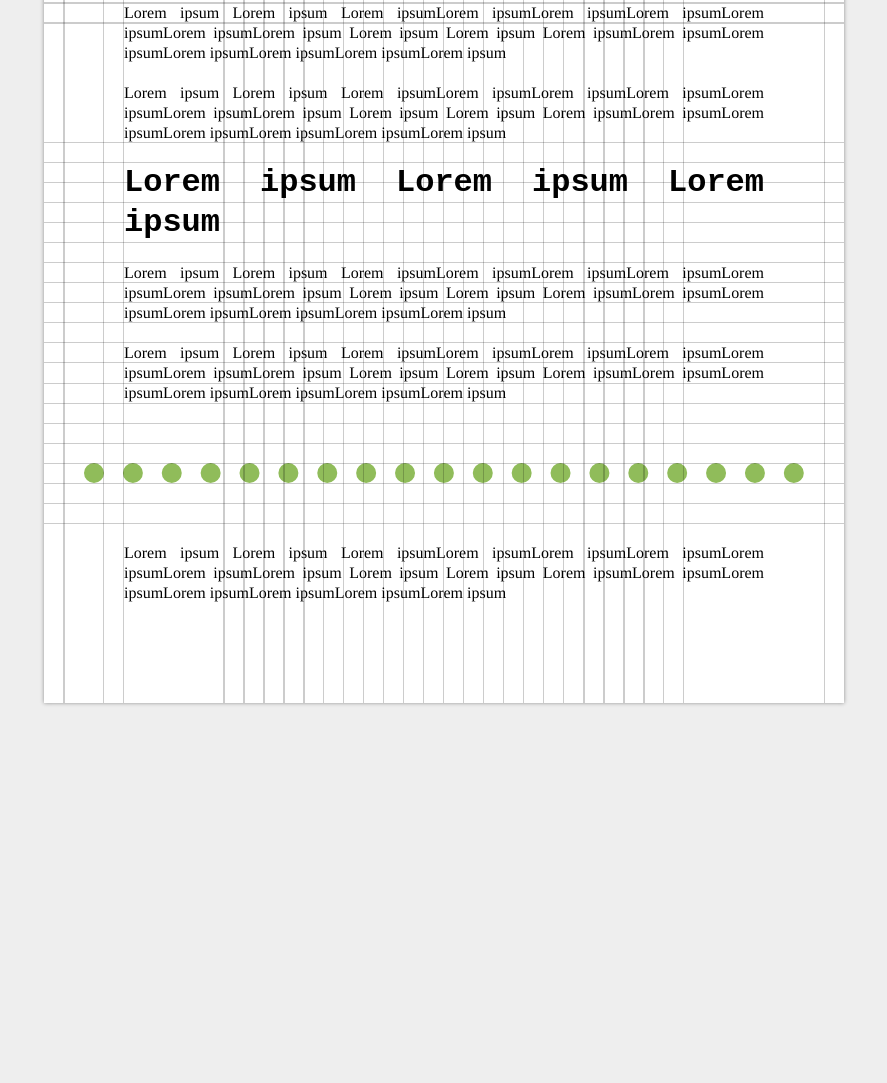
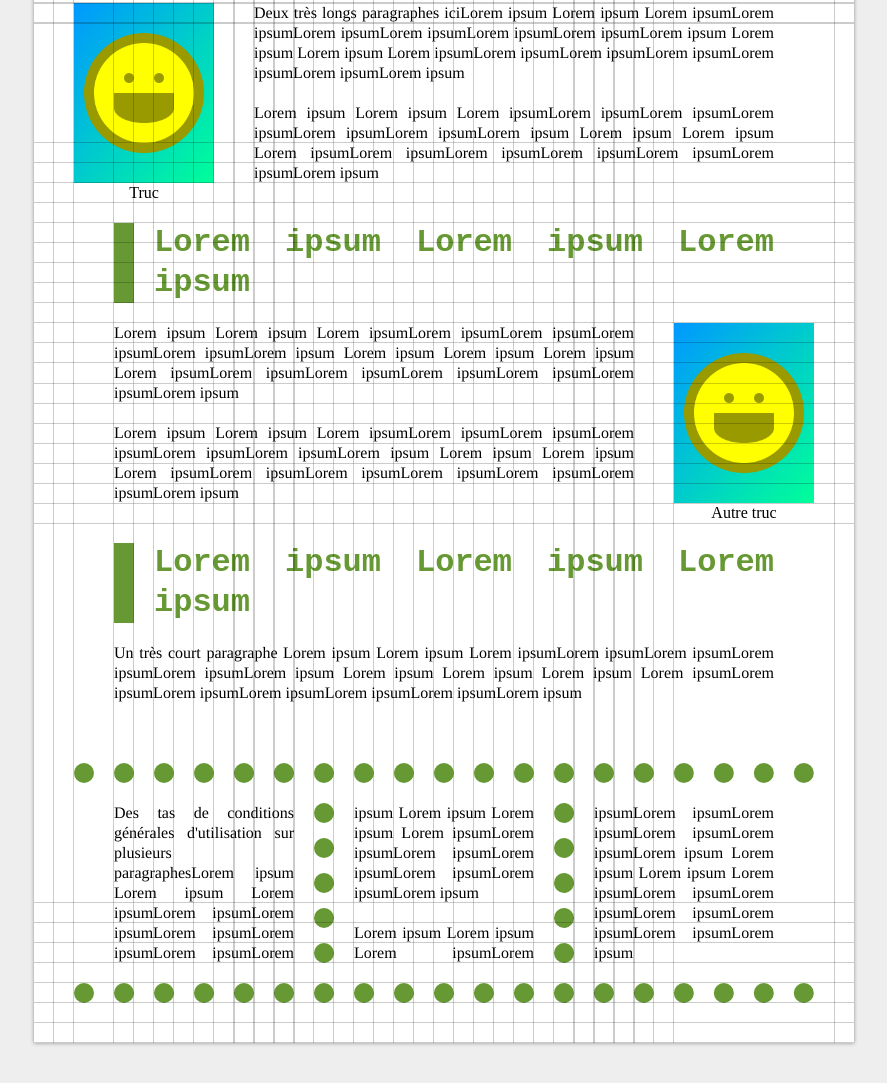
Before and after one commit to PolariTOON/web-academy, a website: page practical-works/css_1/correction.html in a window 1280 px wide. Shown: the part 637-1720 px from the top of the page, without its empty margins (196-1083 px from the left). Before the commit the page ends 1380 px from the top, so only its background shows below. Drawn offline with Linux system fonts and the light colour scheme.

Commit message:
Un peu plus de diversité dans le TP CSS

```diff
--- /dev/null
+++ b/practical-works/css_1/correction.css
@@ -0,0 +1,74 @@
+html {
+    background: #eee;
+}
+body {
+    width: 740px;
+    margin: 40px auto;
+    padding: 40px;
+    background: #fff;
+    box-shadow: 0 0 4px #0006;
+    line-height: 1.25;
+    font-size: 16px;
+}
+header {
+    padding: 40px;
+    border-radius: 40px 120px;
+    background-color: #693;
+}
+main {
+    padding: 40px;
+}
+footer {
+    border-top: 20px dotted #693;
+    border-bottom: 20px dotted #693;
+}
+h1 {
+    margin: 20px 0;
+    color: #dfe;
+    font-family: "Arial", sans-serif;
+    text-shadow: 0 0 4px #0009;
+    text-align: center;
+    font-size: 3em;
+}
+h2 {
+    clear: both;
+    margin: 20px 0;
+    padding-left: 20px;
+    border-left: 20px solid currentColor;
+    color: #693;
+    font-family: "Courier New", monospace;
+    font-size: 2em;
+    text-align: justify;
+}
+p {
+    margin: 20px 0;
+    font-family: "Times", serif;
+    font-size: 1em;
+    text-align: justify;
+}
+img {
+    display: block;
+}
+figcaption {
+    text-align: center;
+}
+.left {
+    float: left;
+    margin: 0 40px 20px -40px;
+}
+.right {
+    float: right;
+    margin: 0 -40px 20px 40px;
+}
+#cgu {
+    column-count: 3;
+    column-gap: 60px;
+    column-rule: 20px dotted #693;
+    padding: 20px 40px;
+}
+#cgu > :first-child {
+    margin-top: 0;
+}
+#cgu > :last-child {
+    margin-bottom: 0;
+}
--- a/practical-works/css_1/correction.html
+++ b/practical-works/css_1/correction.html
@@ -1,12 +1,12 @@
 <!DOCTYPE html>
 <html dir="ltr" lang="fr">
     <head>
-		<title>Club de chateaux de cartes</title>
+        <title>Club de châteaux de cartes</title>
         <meta charset="utf-8"/>
         <meta name="viewport" content="width=device-width, user-scalable=no"/>
         <meta name="theme-color" content="#c33"/>
+        <link rel="stylesheet" href="correction.css"/>
         <style>
-			/* ~~~~~~~~~~~~~~~~~~~~~~~~~~~~~~~~~~~~~~~~~~~~~~~~~~~~~~~~~~~~~~ */
             body {
                 --color: #0003;
                 position: relative;
@@ -21,70 +21,38 @@
                 background-image: repeating-linear-gradient(to bottom, var(--color) 0, var(--color) .5px, transparent .5px, transparent 19.5px, var(--color) 19.5px, var(--color) 20px), repeating-linear-gradient(to right, var(--color) 0, var(--color) .5px, transparent .5px, transparent 19.5px, var(--color) 19.5px, var(--color) 20px);
                 pointer-events: none;
             }
-			/* ~~~~~~~~~~~~~~~~~~~~~~~~~~~~~~~~~~~~~~~~~~~~~~~~~~~~~~~~~~~~~~ */
-			html {
-				background: #eee;
-			}
-			body {
-				width: 720px;
-			    margin: 40px auto;
-			    padding: 40px;
-				background: #fff;
-			    box-shadow: 0 0 4px #0006;
-				line-height: 1.25;
-				font-size: 16px;
-			}
-			header {
-			    padding: 40px;
-			    border-radius: 40px 120px;
-			    background-color: #90bc5a;
-			}
-			main {
-				padding: 40px;
-			}
-			footer {
-				padding: 40px;
-    			border-top: 20px dotted #90bc5a;
-			}
-			h1 {
-				margin: 20px 0;
-				color: #defbe4;
-				font-family: "Arial", sans-serif;
-			    text-shadow: 0 0 4px #0009;
-			    text-align: center;
-			    font-size: 3em;
-			}
-			h2 {
-				margin: 20px 0;
-				font-family: "Courier New", monospace;
-			    font-size: 2em;
-				text-align: justify;
-			}
-			p {
-				margin: 20px 0;
-				font-family: "Times", serif;
-			    font-size: 1em;
-				text-align: justify;
-			}
         </style>
     </head>
     <body>
         <header>
-			<h1>Club de chateaux de cartes</h1>
+            <h1>Club de châteaux de cartes</h1>
         </header>
         <main>
             <h2>Présentation</h2>
             <p>Le club de châteaux de cartes est le club le plus important de Telecom Nancy avec 52 membres (un pour chaque carte !). Son bureau restreint comporte 12 membres répartis équitablement en quatre <del>maisons</del> <ins>châteaux</ins> qui s'affrontent amicalement tout au long de l'année au cours de joutes festives.</p>
             <p>Lorem ipsum Lorem ipsum Lorem ipsumLorem ipsumLorem ipsumLorem ipsumLorem ipsumLorem ipsumLorem ipsum Lorem ipsum Lorem ipsum Lorem ipsumLorem ipsumLorem ipsumLorem ipsumLorem ipsumLorem ipsumLorem ipsum</p>
             <h2>Lorem ipsum Lorem ipsum Lorem ipsum</h2>
-			<p>Lorem ipsum Lorem ipsum Lorem ipsumLorem ipsumLorem ipsumLorem ipsumLorem ipsumLorem ipsumLorem ipsum Lorem ipsum Lorem ipsum Lorem ipsumLorem ipsumLorem ipsumLorem ipsumLorem ipsumLorem ipsumLorem ipsum</p>
+            <figure class="left">
+                <img src="../html_1/portrait.png" alt="" width="140" height="180"/>
+                <figcaption>Truc</figcaption>
+            </figure>
+            <p>Deux très longs paragraphes iciLorem ipsum Lorem ipsum Lorem ipsumLorem ipsumLorem ipsumLorem ipsumLorem ipsumLorem ipsumLorem ipsum Lorem ipsum Lorem ipsum Lorem ipsumLorem ipsumLorem ipsumLorem ipsumLorem ipsumLorem ipsumLorem ipsum</p>
             <p>Lorem ipsum Lorem ipsum Lorem ipsumLorem ipsumLorem ipsumLorem ipsumLorem ipsumLorem ipsumLorem ipsum Lorem ipsum Lorem ipsum Lorem ipsumLorem ipsumLorem ipsumLorem ipsumLorem ipsumLorem ipsumLorem ipsum</p>
             <h2>Lorem ipsum Lorem ipsum Lorem ipsum</h2>
+            <figure class="right">
+                <img src="../html_1/portrait.png" alt="" width="140" height="180"/>
+                <figcaption>Autre truc</figcaption>
+            </figure>
+            <p>Lorem ipsum Lorem ipsum Lorem ipsumLorem ipsumLorem ipsumLorem ipsumLorem ipsumLorem ipsum Lorem ipsum Lorem ipsum Lorem ipsum Lorem ipsumLorem ipsumLorem ipsumLorem ipsumLorem ipsumLorem ipsumLorem ipsum</p>
             <p>Lorem ipsum Lorem ipsum Lorem ipsumLorem ipsumLorem ipsumLorem ipsumLorem ipsumLorem ipsumLorem ipsum Lorem ipsum Lorem ipsum Lorem ipsumLorem ipsumLorem ipsumLorem ipsumLorem ipsumLorem ipsumLorem ipsum</p>
-			<p>Lorem ipsum Lorem ipsum Lorem ipsumLorem ipsumLorem ipsumLorem ipsumLorem ipsumLorem ipsumLorem ipsum Lorem ipsum Lorem ipsum Lorem ipsumLorem ipsumLorem ipsumLorem ipsumLorem ipsumLorem ipsumLorem ipsum</p>
+            <h2>Lorem ipsum Lorem ipsum Lorem ipsum</h2>
+            <p>Un très court paragraphe Lorem ipsum Lorem ipsum Lorem ipsumLorem ipsumLorem ipsumLorem ipsumLorem ipsumLorem ipsum Lorem ipsum Lorem ipsum Lorem ipsum Lorem ipsumLorem ipsumLorem ipsumLorem ipsumLorem ipsumLorem ipsumLorem ipsum</p>
         </main>
         <footer>
+            <div id="cgu">
+                <p>Des tas de conditions générales d'utilisation sur plusieurs paragraphesLorem ipsum Lorem ipsum Lorem ipsumLorem ipsumLorem ipsumLorem ipsumLorem ipsumLorem ipsumLorem ipsum Lorem ipsum Lorem ipsum Lorem ipsumLorem ipsumLorem ipsumLorem ipsumLorem ipsumLorem ipsumLorem ipsum</p>
                 <p>Lorem ipsum Lorem ipsum Lorem ipsumLorem ipsumLorem ipsumLorem ipsumLorem ipsumLorem ipsumLorem ipsum Lorem ipsum Lorem ipsum Lorem ipsumLorem ipsumLorem ipsumLorem ipsumLorem ipsumLorem ipsumLorem ipsum</p>
+            </div>
         </footer>
     </body>
 </html>
```
Lines whose indentation alone changed are shown as unchanged.
